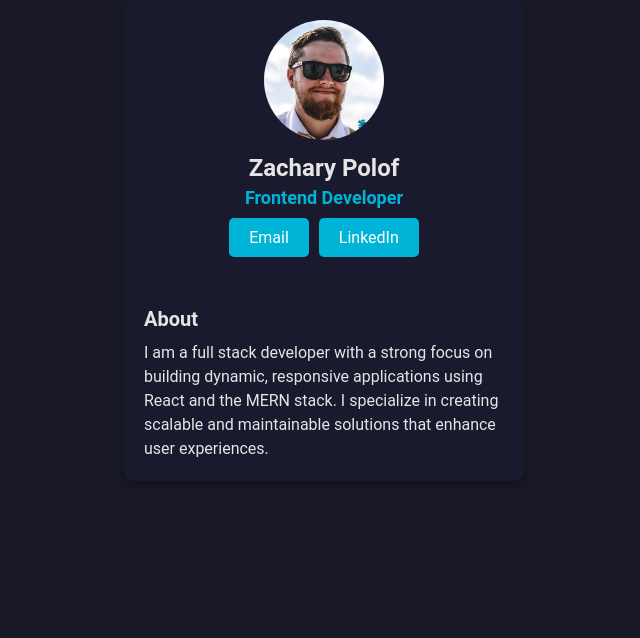
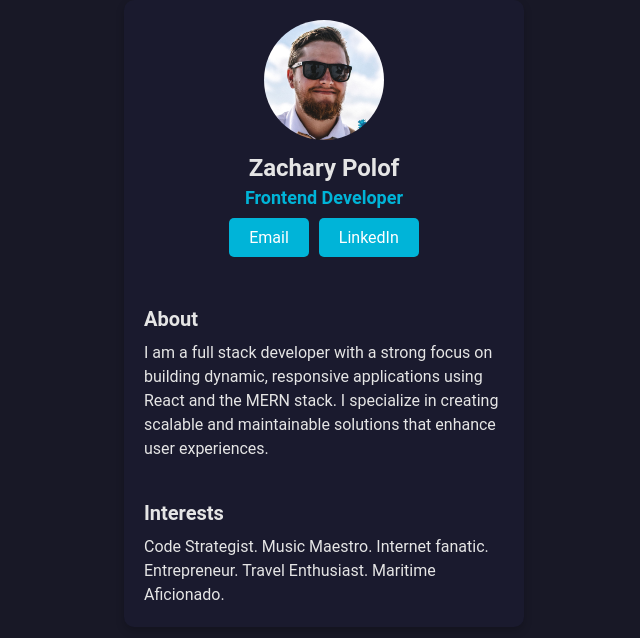
Before and after one commit to IVIonsters/business-card-ZP, a React (Vite) app in the folder digital-business/: page / in a window 1280 px wide. Shown: the top 638 px of the page, without its empty margins (316-956 px from the left). Built offline with nearby package versions, Linux system fonts and the light colour scheme.

Commit message:
Interests
setup Interests component and styled.

defined user interests

```diff
--- a/digital-business/src/App.jsx
+++ b/digital-business/src/App.jsx
@@ -2,6 +2,7 @@
 import React from 'react';
 import Info from './components/Info/Info';
 import About from './components/About/About';
+import Interests from './components/Interests/Interests';
 import './App.css';
 
 function App() {
@@ -9,6 +10,7 @@ function App() {
     <div className="card">
       <Info />
       <About />
+      <Interests />
     </div>
   );
 }
--- /dev/null
+++ b/digital-business/src/components/Interests/Interests.css
@@ -0,0 +1,13 @@
+.interests {
+  padding: 20px;
+}
+
+.interests h3 {
+  font-size: 20px;
+  margin-bottom: 10px;
+}
+
+.interests p {
+  font-size: 16px;
+  line-height: 1.5;
+}
--- /dev/null
+++ b/digital-business/src/components/Interests/Interests.jsx
@@ -0,0 +1,14 @@
+/* eslint-disable no-unused-vars */
+import React from 'react';
+import './Interests.css';
+
+function Interests() {
+  return (
+    <div className="interests">
+      <h3>Interests</h3>
+      <p>Code Strategist. Music Maestro. Internet fanatic. Entrepreneur. Travel Enthusiast. Maritime Aficionado.</p>
+    </div>
+  );
+}
+
+export default Interests;
```
